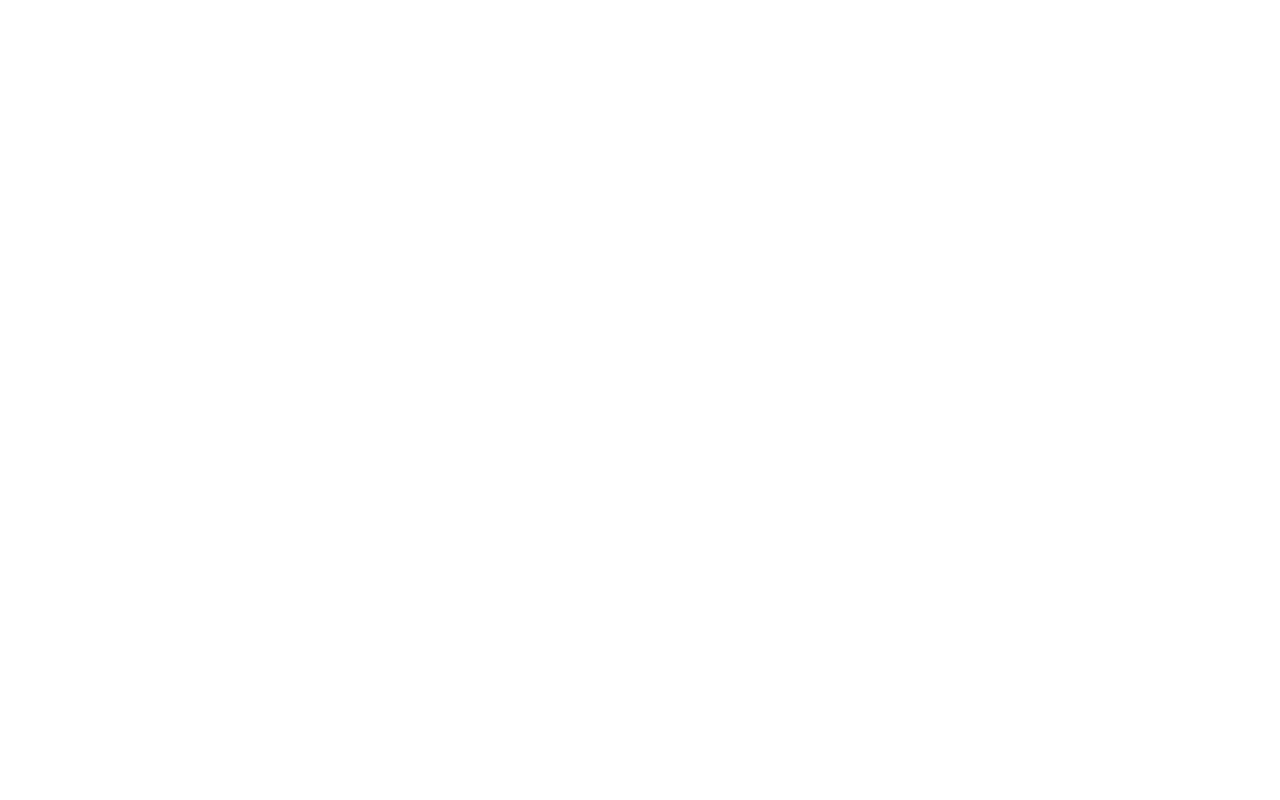
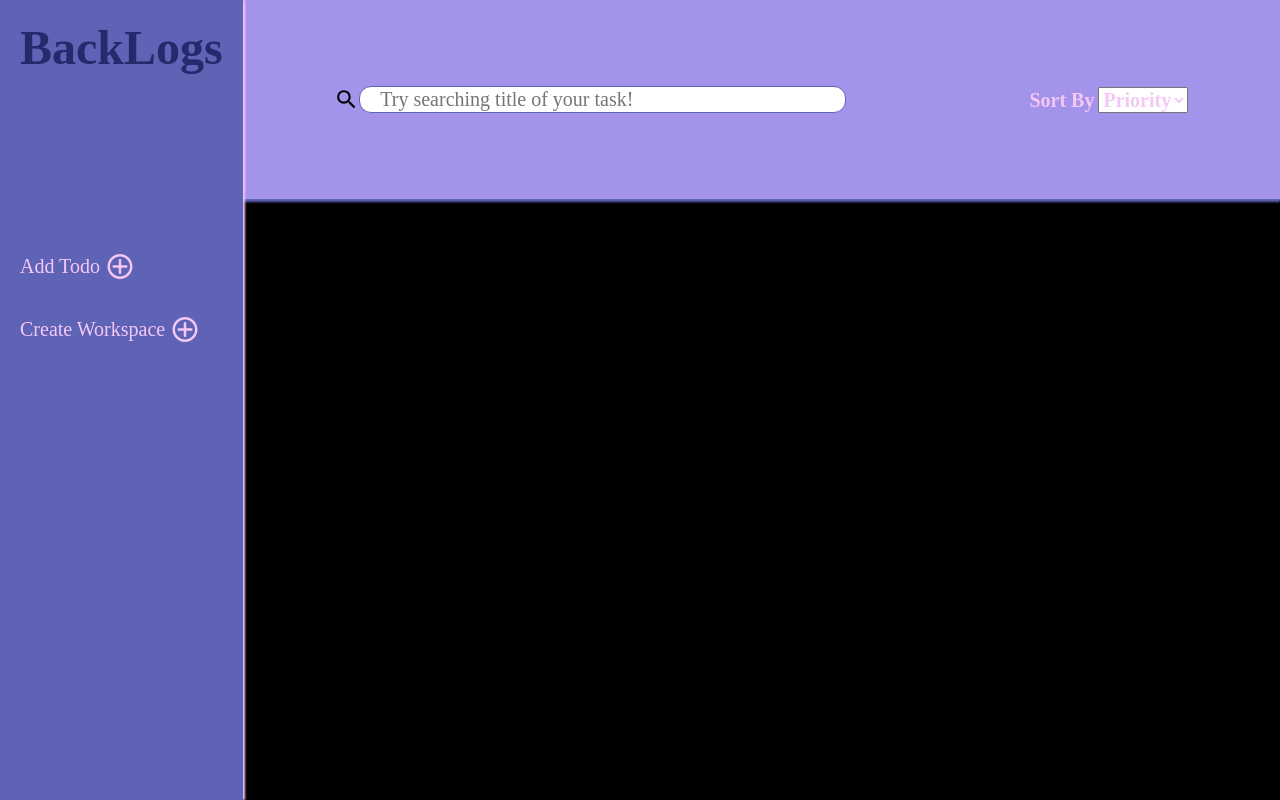
Before and after one commit to AnythingZen/Odin_Todo, a website built with webpack: page src/index.html in a window 1280 px wide. Built offline with nearby package versions, Linux system fonts and the light colour scheme.

Commit message:
add styling and DOM manipulation.

```diff
--- /dev/null
+++ b/src/DOMContent.js
@@ -0,0 +1,102 @@
+import Magnify from './assets/magnify.svg'
+import AddLogo from './assets/add.svg'
+
+// Seperate into top bar
+// Features: to sort by date/priority
+export function topBarDOM (parentContainer) {
+    const rowContainer = document.createElement('div')
+    const leftSide = document.createElement('div')
+    const rightSide = document.createElement('div')
+
+    const searchLogo = new Image()
+    searchLogo.src = Magnify
+    searchLogo.style.width = '25px'
+    const searchBar = document.createElement('input')
+    searchBar.placeholder = 'Try searching title of your task!'
+
+    rowContainer.className = 'topRow'
+    leftSide.className = 'topRowLeft'
+    rightSide.className = 'topRowRight'
+    searchBar.className = 'searchBar'
+
+    parentContainer.appendChild(rowContainer)
+
+    rowContainer.appendChild(leftSide)
+    rowContainer.appendChild(rightSide)
+
+    leftSide.appendChild(searchLogo)
+    leftSide.appendChild(searchBar)
+
+    const dropdownHTML = `
+    <label for="sortBy">Sort By</label>
+    <select name="sortBy" id="sortBy">
+        <option value="byPriority">Priority</option>
+        <option value="byDate">Date</option>
+    </select>`
+
+    rightSide.innerHTML = dropdownHTML
+}
+// Side bar
+// Features: to create workspaces and nav diff workspace
+export function sideBarDOM (parentContainer) {
+    const sideBar = document.createElement('div')
+    const textWrapper = document.createElement('div')
+
+    const todoName = document.createElement('div')
+    todoName.innerHTML = 'BackLogs'
+    todoName.style.fontSize = '48px'
+    todoName.style.fontWeight = 'bold'
+    todoName.style.color = 'var(--font-color-title)'
+
+    const addWork = document.createElement('div')
+    const addLogo = new Image()
+    addLogo.src = AddLogo
+    addLogo.style.width = '30px'
+    addWork.innerHTML = `<p>Add Todo</p>`
+    addWork.appendChild(addLogo)
+
+    const addProject = document.createElement('div')
+    addProject.innerHTML = `<p>Create Workspace</p>`
+    const addLogo2 = new Image()
+    addLogo2.src = AddLogo
+    addLogo2.style.width = '30px'
+    addProject.appendChild(addLogo2)
+
+    sideBar.className = 'sideBar'
+    textWrapper.className = 'sideTextWrapper'
+    addWork.className = 'sideBarAddWork'
+    addProject.className = 'sideBarAddProj'
+
+    parentContainer.appendChild(sideBar)
+    sideBar.appendChild(textWrapper)
+    textWrapper.appendChild(todoName)
+    textWrapper.appendChild(addWork)
+    textWrapper.appendChild(addProject)
+}
+// Centre todo lists
+// Features: to make todo lists
+export function createCardDOM () {
+    const toDoCards = document.createElement('div')
+    const toDoTexts = document.createElement('div')
+    const toDoCountdown = document.createElement('p')
+
+    const toDoTitle = document.createElement('p')
+    const toDoDesc = document.createElement('p')
+
+    toDoCards.className = 'toDoCards'
+
+    toDoTitle.style.fontSize = '26px'
+    toDoTitle.style.fontWeight = 'bold'
+    toDoTitle.style.color = 'var(--font-color-title)'
+
+    toDoDesc.style.fontSize = '18px'
+    toDoDesc.style.color = 'var(--font-color-general)'
+
+    toDoCards.appendChild(toDoTexts)
+
+    toDoTexts.appendChild(toDoTitle)
+    toDoTexts.appendChild(toDoDesc)
+    toDoTexts.appendChild(toDoCountdown)
+}
+
+// Subsequent import : import { fn name } from 'file_path'
--- a/src/index.html
+++ b/src/index.html
@@ -6,6 +6,6 @@
     <title><%= htmlWebpackPlugin.options.title %></title>
 </head>
 <body>
-
+    <div class="hero"></div>
 </body>
 </html>
--- a/src/main.js
+++ b/src/main.js
@@ -1 +1,6 @@
 import './style.css';
+import { topBarDOM, sideBarDOM, } from './DOMContent.js';
+
+const hero = document.querySelector('.hero')
+topBarDOM(hero)
+sideBarDOM(hero)
--- a/src/style.css
+++ b/src/style.css
@@ -0,0 +1,147 @@
+:root {
+    --priority-color-high: #ffcab0;
+    --priority-color-mid: #fdffcd;
+    --priority-color-norma: #e0ffcd;
+
+    --bg-color-all: black;
+    --bg-color-sidebar: #5e63b6;
+    --bg-color-topbar: #a393eb;
+
+    --font-color-title: #27296d;
+    --font-color-general: #f5c7f7;
+}
+
+* {
+    box-sizing: border-box;
+}
+
+input, button,
+textarea, select {
+  font-family: inherit;
+  font-size: inherit;
+}
+
+img,
+picture {
+  max-width: 100%;
+  display: block;
+}
+
+body {
+    margin: 0;
+    padding: 0;
+    min-height: 100vh;
+}
+
+.hero {
+    height: 100vh;
+    background-color: var(--bg-color-all);
+
+    display: grid;
+    grid-template-columns: 1fr 5fr;
+}
+
+.sideBar {
+    grid-column: 1 / 2;
+    grid-row: 1 / -1;
+    height: 100%;
+
+    background-color: var(--bg-color-sidebar);
+
+    padding: 20px;
+    box-shadow: 2px 0px 2px var(--font-color-general);
+}
+
+.sidetextWrapper {
+    display: flex;
+    flex-direction: column;
+
+    align-items: center;
+    justify-content: center;
+}
+
+.sideBarAddWork, .sideBarAddProj {
+    display: flex;
+
+    font-size: 20px;
+    gap: 5px;
+    color: var(--font-color-general);
+}
+
+.sideBarAddWork {
+    margin-top: 20vh;
+}
+
+.sideBarAddWork:hover, .sideBarAddProj:hover {
+    cursor: pointer;
+    color: var(--bg-color-topbar);
+}
+
+.topRow {
+    grid-column: 2 / 4;
+    background-color: var(--bg-color-topbar);
+
+    border-bottom: 1px solid var(--bg-color-sidebar);
+    box-shadow: 0 2px 2px var(--bg-color-sidebar);
+
+    display: flex;
+    justify-content: space-around;
+    align-items: center;
+
+    height: 25vh;
+
+    margin-bottom: 35px;
+}
+
+.topRowLeft {
+    font-size: 20px;
+    width: 40vw;
+
+    display: flex;
+}
+
+.searchBar {
+    border: 1px solid var(--bg-color-sidebar);
+    border-radius: 12px;
+    width: 100%;
+
+    padding-left: 20px;
+}
+
+.topRowRight > label, .topRowRight > select {
+    font-weight: bold;
+    font-size: 20px;
+    color: var(--font-color-general);
+}
+
+/* class to be created */
+.toDoContainer {
+    height: 75vh;
+    grid-column: 2 / 4;
+
+    display: grid;
+    grid-template-columns: repeat(auto-fit, minmax(350px, 1fr));
+    gap: 20px;
+}
+
+.toDoCards {
+    position: relative;
+    border: 1px solid var(--bg-color-sidebar);
+    background: linear-gradient(var(--bg-color-sidebar), var(--bg-color-topbar));
+
+    border-radius: 8px;
+    padding: 20px;
+
+    display: flex;
+    flex-direction: column;
+}
+
+.toDoCards::before {
+    content: "";
+    position: absolute;
+    top: 0;
+    left: 0;
+    width: 20px;
+    height: 100%;
+    border-radius: 8px 0 0 8px;
+}
--- a/webpack.config.js
+++ b/webpack.config.js
@@ -32,6 +32,7 @@ module.exports = {
   plugins: [
     new HtmlWebpackPlugin({
       title: 'Todo List',
+      template: './src/index.html',
     }),
   ],
   module: {
```
Also changed, not shown: src/assets/add.svg (added), src/assets/magnify.svg (added), src/componentsLogic/sideBarLogic.js (added), src/componentsLogic/topBarLogic.js (added).
